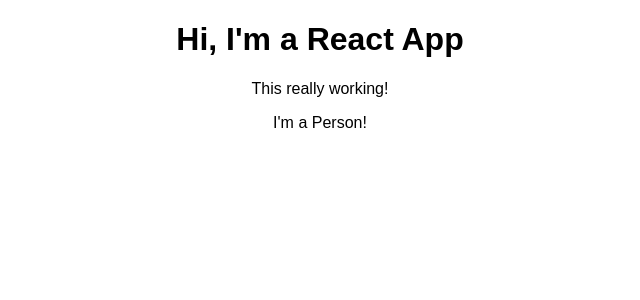
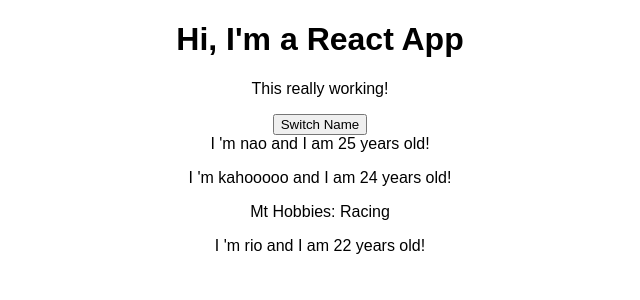
Before and after one commit to naoyasu3/react-study, a React (Create React App) app: page / in a window 1280 px wide. Shown: the top 300 px of the page, without its empty margins (320-960 px from the left). Built offline with nearby package versions, Linux system fonts and the light colour scheme.

Commit message:
state methodの追加

```diff
--- a/src/App.js
+++ b/src/App.js
@@ -1,14 +1,48 @@
-import React, { Component } from 'react';
-import './App.css';
-import Person from './Person/Person';
+import React, { Component } from "react";
+import "./App.css";
+import Person from "./Person/Person";
 
 class App extends Component {
+  state = {
+    persons: [
+      { name: "nao", age: 25 },
+      { name: "kahooooo", age: 24 },
+      { name: "rio", age: 22 },
+    ],
+    otherState: "some other value",
+  };
+
+  seitchNameHandler = () => {
+    //Don't DO this!!: fthis.state.persons[0].name = "naooooooooo!!!!";
+    this.setState({
+      persons: [
+        { name: "naooooo", age: 25 },
+        { name: "kahooooo", age: 24 },
+        { name: "rio", age: 22 },
+      ],
+    });
+  };
+
   render() {
     return (
       <div className="App">
         <h1>Hi, I'm a React App</h1>
         <p>This really working!</p>
-        <Person />
+        <button onClick={this.seitchNameHandler}>Switch Name</button>
+        <Person
+          name={this.state.persons[0].name}
+          age={this.state.persons[0].age}
+        />
+        <Person
+          name={this.state.persons[1].name}
+          age={this.state.persons[1].age}
+        >
+          Mt Hobbies: Racing
+        </Person>
+        <Person
+          name={this.state.persons[2].name}
+          age={this.state.persons[2].age}
+        />
       </div>
     );
   }
--- a/src/Person/Person.js
+++ b/src/Person/Person.js
@@ -1,7 +1,14 @@
-import React from 'react';
+import React from "react";
 
-const person = () => {
-  return <p>I'm a Person!</p>
+const person = (props) => {
+  return (
+    <div>
+      <div>
+        I 'm {props.name} and I am {props.age} years old!
+        <p>{props.children}</p>
+      </div>
+    </div>
+  );
 };
 
 export default person;
```
Also changed, not shown: 1 other file (tests, documents, lock files or other folders).
